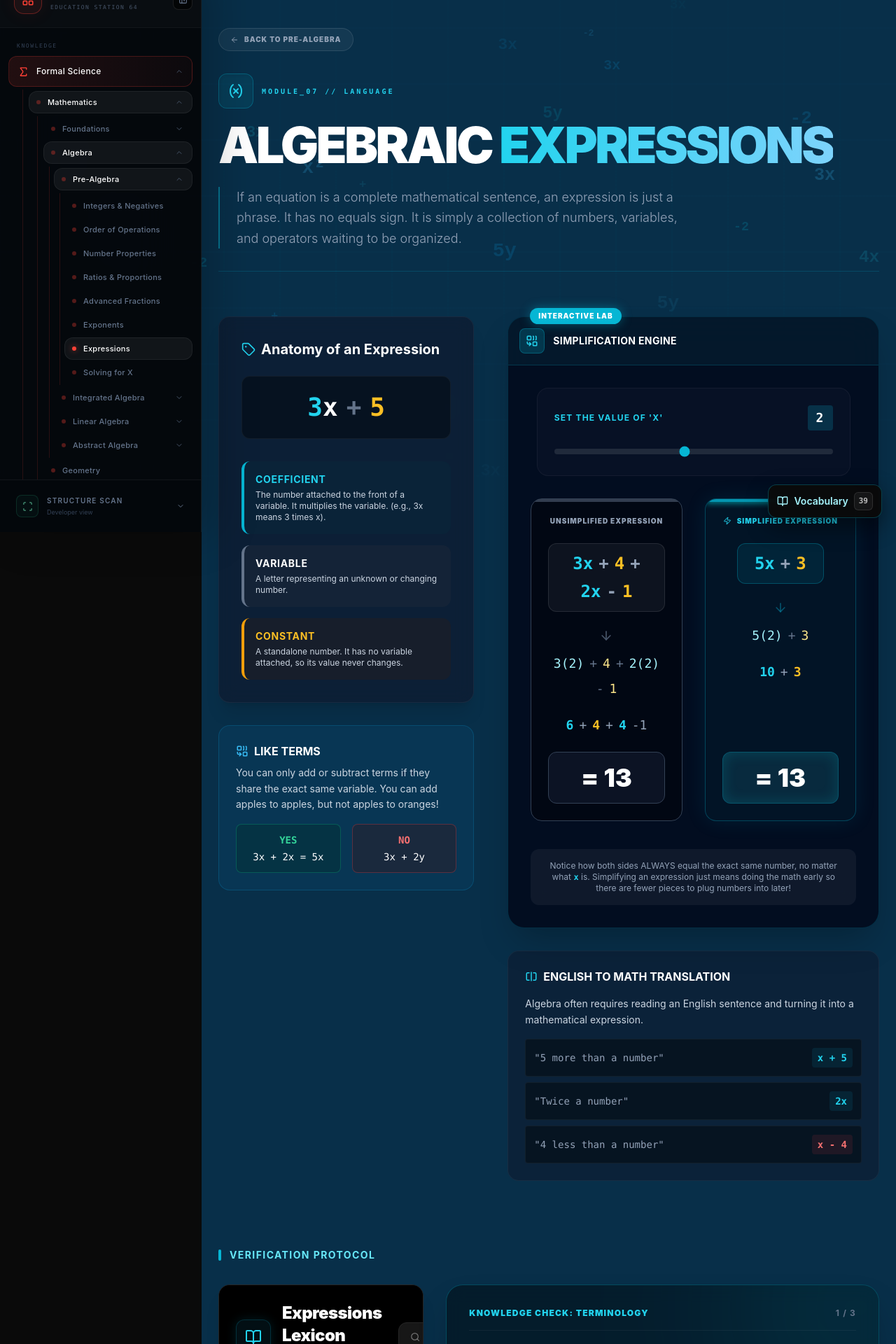
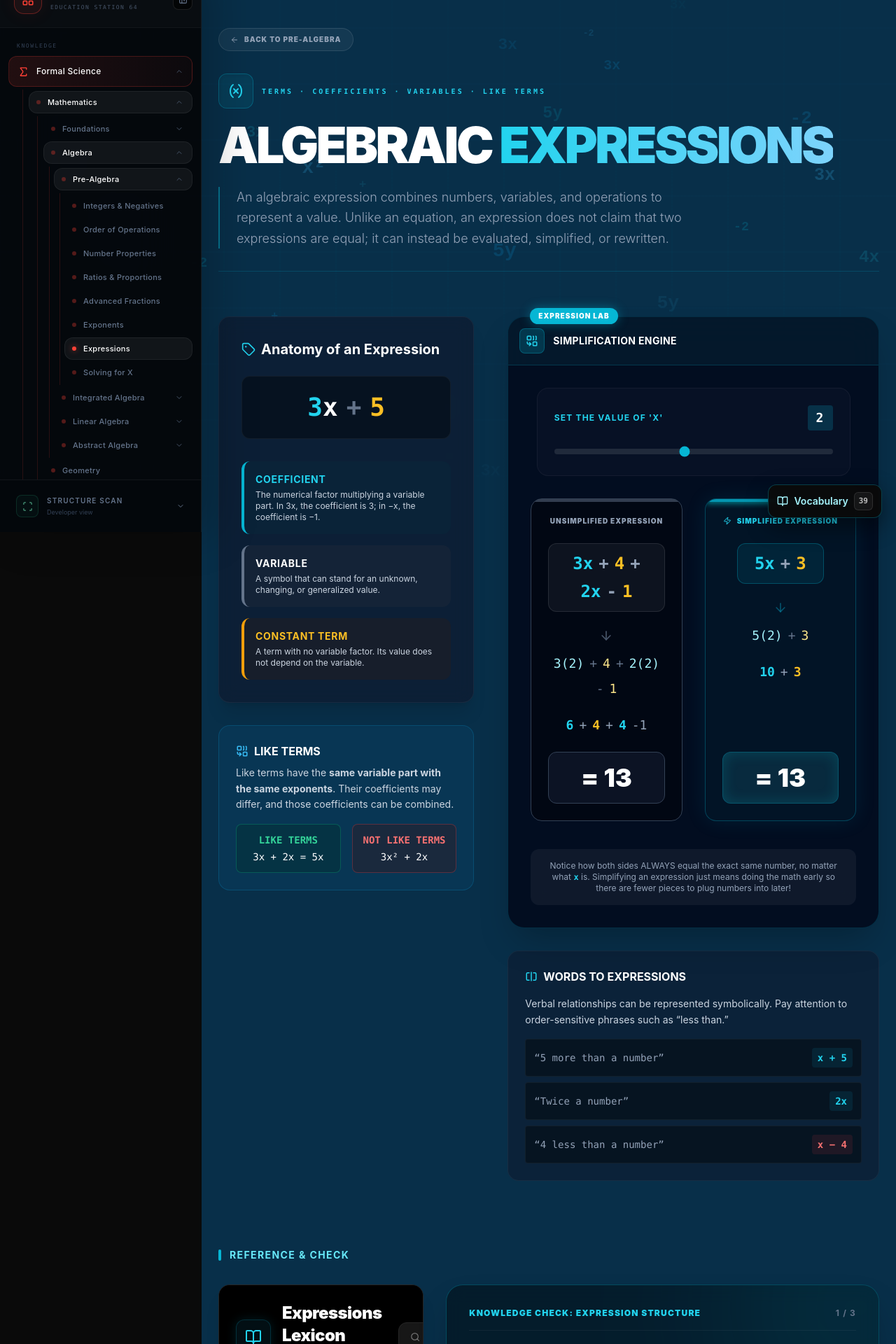
Before and after one commit to nickf723/ed-dev, a Next.js app: page /formal-science/mathematics/algebra/pre-algebra/expressions in a window 1280 px wide. Shown: the part 40-1960 px from the top of the page at 70% size. Built offline with nearby package versions, Linux system fonts and the light colour scheme.

Commit message:
Tighten expression terminology and like-term rules

```diff
--- a/app/formal-science/mathematics/algebra/pre-algebra/expressions/page.tsx
+++ b/app/formal-science/mathematics/algebra/pre-algebra/expressions/page.tsx
@@ -3,11 +3,10 @@ import Link from "next/link";
 import ExpressionsBackground from "./_components/ExpressionsBackground";
 import ExpressionEngineLab from "./_components/ExpressionEngineLab";
 import {
-  Variable, ArrowRight, BookOpen,
-  Combine, SplitSquareHorizontal, CheckCircle2, ArrowLeft, Tag
+  Variable, ArrowRight,
+  Combine, SplitSquareHorizontal, ArrowLeft, Tag
 } from "lucide-react";
 
-// VERIFICATION PROTOCOL IMPORTS
 import Assessment from "@/app/_components/Assessment";
 import VocabApplet from "@/app/_components/VocabApplet";
 import { expressionsVocab } from "@/app/_data/vocab/a/algebra-expressions";
@@ -20,10 +19,6 @@ export default function ExpressionsPage() {
       <div className="absolute inset-0 bg-radial-vignette opacity-80 pointer-events-none z-0" />
 
       <div className="relative z-10 container mx-auto px-6 py-12">
-
-        {/* =========================================
-            HEADER
-        ========================================= */}
         <header className="mb-16 border-b border-cyan-500/20 pb-8 mt-8">
             <Link href="/formal-science/mathematics/algebra/pre-algebra" className="inline-flex items-center gap-2 text-[10px] font-black uppercase tracking-widest text-slate-400 hover:text-white transition-colors mb-8 bg-white/5 px-4 py-2 rounded-full border border-white/10">
                 <ArrowLeft size={12} /> Back to Pre-Algebra
@@ -34,23 +29,19 @@ export default function ExpressionsPage() {
               <Variable className="text-cyan-400" size={24} />
             </span>
             <span className="text-[10px] font-mono uppercase tracking-[0.3em] text-cyan-400 font-bold">
-              Module_07 // Language
+              Terms · coefficients · variables · like terms
             </span>
           </div>
           <h1 className="text-5xl md:text-7xl font-black text-white tracking-tighter uppercase leading-none">
             ALGEBRAIC <span className="text-transparent bg-clip-text bg-gradient-to-r from-cyan-400 to-sky-300">EXPRESSIONS</span>
           </h1>
           <p className="mt-6 text-slate-400 max-w-2xl text-lg font-light leading-relaxed border-l-2 border-cyan-500/50 pl-6">
-            If an equation is a complete mathematical sentence, an expression is just a phrase. It has no equals sign. It is simply a collection of numbers, variables, and operators waiting to be organized.
+            An algebraic expression combines numbers, variables, and operations to represent a value. Unlike an equation, an expression does not claim that two expressions are equal; it can instead be evaluated, simplified, or rewritten.
           </p>
         </header>
 
         <div className="grid grid-cols-1 lg:grid-cols-12 gap-12 mb-24">
-
-          {/* LEFT: THEORY */}
           <div className="lg:col-span-5 space-y-8">
-
-            {/* The Anatomy */}
             <div className="p-8 bg-slate-900/60 border border-white/5 rounded-2xl backdrop-blur-md shadow-xl">
               <h3 className="text-xl font-bold text-white mb-6 flex items-center gap-2">
                 <Tag size={20} className="text-cyan-400" /> Anatomy of an Expression
@@ -68,93 +59,85 @@ export default function ExpressionsPage() {
                   <span className="text-slate-500 mx-3">+</span>
                   <span className="text-amber-400 relative group cursor-help">
                       5
-                      <span className="absolute -top-6 left-1/2 -translate-x-1/2 text-[10px] text-amber-300 tracking-widest font-sans opacity-0 group-hover:opacity-100 transition-opacity">Constant</span>
+                      <span className="absolute -top-6 left-1/2 -translate-x-1/2 text-[10px] text-amber-300 tracking-widest font-sans opacity-0 group-hover:opacity-100 transition-opacity">Constant term</span>
                   </span>
               </div>
 
               <div className="space-y-4">
                   <div className="bg-cyan-950/20 p-4 rounded-xl border-l-4 border-cyan-500">
                       <h4 className="text-sm font-bold text-cyan-400 uppercase tracking-wider mb-1">Coefficient</h4>
-                      <p className="text-xs text-slate-300">The number attached to the front of a variable. It multiplies the variable. (e.g., 3x means 3 times x).</p>
+                      <p className="text-xs text-slate-300">The numerical factor multiplying a variable part. In 3x, the coefficient is 3; in −x, the coefficient is −1.</p>
                   </div>
                   <div className="bg-slate-800/50 p-4 rounded-xl border-l-4 border-slate-500">
                       <h4 className="text-sm font-bold text-white uppercase tracking-wider mb-1">Variable</h4>
-                      <p className="text-xs text-slate-300">A letter representing an unknown or changing number.</p>
+                      <p className="text-xs text-slate-300">A symbol that can stand for an unknown, changing, or generalized value.</p>
                   </div>
                   <div className="bg-amber-950/20 p-4 rounded-xl border-l-4 border-amber-500">
-                      <h4 className="text-sm font-bold text-amber-400 uppercase tracking-wider mb-1">Constant</h4>
-                      <p className="text-xs text-slate-300">A standalone number. It has no variable attached, so its value never changes.</p>
+                      <h4 className="text-sm font-bold text-amber-400 uppercase tracking-wider mb-1">Constant Term</h4>
+                      <p className="text-xs text-slate-300">A term with no variable factor. Its value does not depend on the variable.</p>
                   </div>
               </div>
             </div>
 
-            {/* Like Terms */}
             <div className="p-6 bg-sky-900/30 border border-sky-500/20 rounded-2xl">
                 <h4 className="text-base font-bold text-white uppercase mb-2 flex items-center gap-2">
                     <Combine size={18} className="text-sky-400" /> Like Terms
                 </h4>
                 <p className="text-sm text-slate-300 leading-relaxed mb-4">
-                    You can only add or subtract terms if they share the exact same variable. You can add apples to apples, but not apples to oranges!
+                    Like terms have the <strong>same variable part with the same exponents</strong>. Their coefficients may differ, and those coefficients can be combined.
                 </p>
                 <div className="grid grid-cols-2 gap-4 text-center font-mono text-sm">
                     <div className="bg-emerald-950/30 border border-emerald-500/30 p-3 rounded-lg">
-                        <div className="text-emerald-400 mb-1 font-bold">YES</div>
+                        <div className="text-emerald-400 mb-1 font-bold">LIKE TERMS</div>
                         <span className="text-white">3x + 2x = 5x</span>
                     </div>
                     <div className="bg-red-950/30 border border-red-500/30 p-3 rounded-lg">
-                        <div className="text-red-400 mb-1 font-bold">NO</div>
-                        <span className="text-white">3x + 2y</span>
+                        <div className="text-red-400 mb-1 font-bold">NOT LIKE TERMS</div>
+                        <span className="text-white">3x² + 2x</span>
                     </div>
                 </div>
             </div>
-
           </div>
 
-          {/* RIGHT: THE LABORATORY */}
           <div className="lg:col-span-7 space-y-8">
             <div className="relative">
                 <div className="absolute -top-3 left-8 bg-cyan-500 text-white text-[10px] font-black uppercase tracking-widest px-3 py-1 rounded-full shadow-[0_0_15px_rgba(6,182,212,0.4)] z-20">
-                    Interactive Lab
+                    Expression Lab
                 </div>
 
                 <ExpressionEngineLab />
             </div>
 
-            {/* Translation Guide */}
             <div className="p-6 bg-slate-900/50 border border-white/5 rounded-2xl">
                <h4 className="text-base font-bold text-white uppercase mb-4 flex items-center gap-2">
-                   <SplitSquareHorizontal size={18} className="text-cyan-400" /> English to Math Translation
+                   <SplitSquareHorizontal size={18} className="text-cyan-400" /> Words to Expressions
                </h4>
                <p className="text-sm text-slate-300 leading-relaxed mb-4">
-                   Algebra often requires reading an English sentence and turning it into a mathematical expression.
+                   Verbal relationships can be represented symbolically. Pay attention to order-sensitive phrases such as “less than.”
                </p>
 
                <ul className="space-y-2 font-mono text-sm">
                    <li className="flex justify-between items-center bg-black/40 p-3 rounded border border-white/5">
-                       <span className="text-slate-400">"5 more than a number"</span>
+                       <span className="text-slate-400">“5 more than a number”</span>
                        <span className="text-cyan-400 font-bold bg-cyan-500/10 px-2 py-1 rounded">x + 5</span>
                    </li>
                    <li className="flex justify-between items-center bg-black/40 p-3 rounded border border-white/5">
-                       <span className="text-slate-400">"Twice a number"</span>
+                       <span className="text-slate-400">“Twice a number”</span>
                        <span className="text-cyan-400 font-bold bg-cyan-500/10 px-2 py-1 rounded">2x</span>
                    </li>
                    <li className="flex justify-between items-center bg-black/40 p-3 rounded border border-white/5">
-                       <span className="text-slate-400">"4 less than a number"</span>
-                       <span className="text-red-400 font-bold bg-red-500/10 px-2 py-1 rounded">x - 4</span>
+                       <span className="text-slate-400">“4 less than a number”</span>
+                       <span className="text-red-400 font-bold bg-red-500/10 px-2 py-1 rounded">x − 4</span>
                    </li>
                </ul>
             </div>
-
           </div>
         </div>
 
-        {/* =========================================
-            VERIFICATION PROTOCOL
-        ========================================= */}
         <section className="mt-auto">
             <div className="flex items-center gap-3 mb-8">
                 <div className="h-4 w-1 bg-cyan-500 rounded-full" />
-                <h2 className="text-sm font-bold text-cyan-300 uppercase tracking-widest">Verification Protocol</h2>
+                <h2 className="text-sm font-bold text-cyan-300 uppercase tracking-widest">Reference & Check</h2>
             </div>
 
             <div className="grid grid-cols-1 lg:grid-cols-3 gap-8">
@@ -167,7 +150,7 @@ export default function ExpressionsPage() {
                 </div>
                 <div className="col-span-1 lg:col-span-2">
                     <Assessment
-                        title="Knowledge Check: Terminology"
+                        title="Knowledge Check: Expression Structure"
                         questions={expressionsQuiz || []}
                         accentColor="cyan"
                         onComplete={(score, total) => console.log(`Expressions Quiz Scored: ${score}/${total}`)}
@@ -176,22 +159,19 @@ export default function ExpressionsPage() {
             </div>
         </section>
 
-        {/* =========================================
-            FOOTER / NAVIGATION
-        ========================================= */}
         <div className="mt-24 pt-12 border-t border-white/10 flex flex-col md:flex-row items-center justify-between gap-8">
             <div className="flex items-center gap-4">
                 <div className="w-16 h-16 rounded-full bg-cyan-500/10 border border-cyan-500/20 flex items-center justify-center text-cyan-400">
-                    <CheckCircle2 size={32} />
+                    <Variable size={30} />
                 </div>
                 <div>
-                    <h3 className="text-xl font-black text-white">Rule Mastery</h3>
-                    <p className="text-zinc-400 text-sm font-light">You can read, write, and simplify the language of math.</p>
+                    <h3 className="text-xl font-black text-white">Connect Forward</h3>
+                    <p className="text-zinc-400 text-sm font-light">Once two expressions are related by equality, the next question is which values make that equation true.</p>
                 </div>
             </div>
 
             <Link href="/formal-science/mathematics/algebra/pre-algebra/equations" className="group flex items-center gap-3 bg-white text-black px-8 py-4 rounded-full font-black uppercase tracking-widest hover:bg-cyan-100 transition-all hover:scale-105 active:scale-95 shadow-xl">
-                Final Module: Equations <ArrowRight size={18} className="group-hover:translate-x-1 transition-transform" />
+                Next: Solving for X <ArrowRight size={18} className="group-hover:translate-x-1 transition-transform" />
             </Link>
         </div>
       </div>
```
